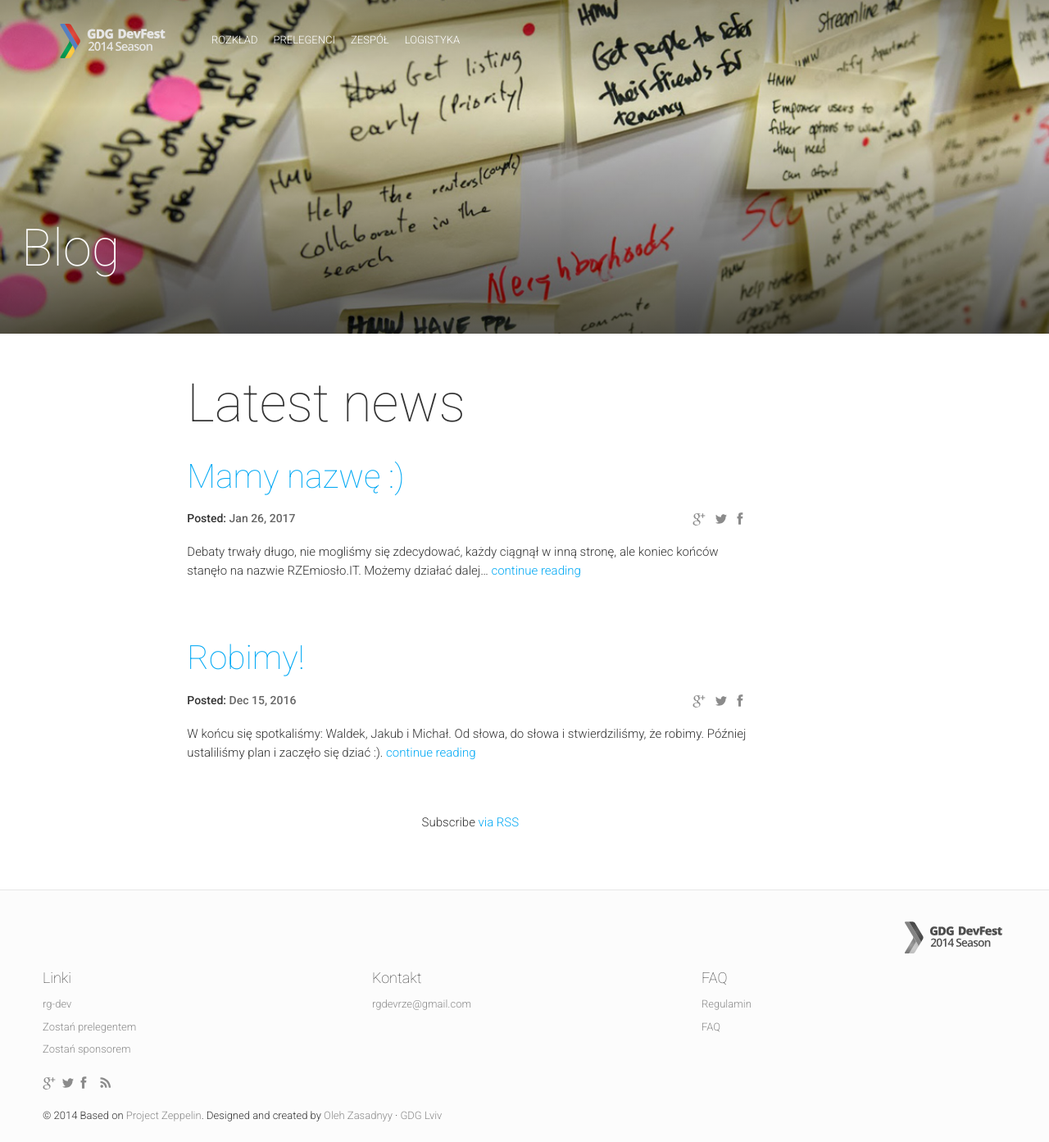
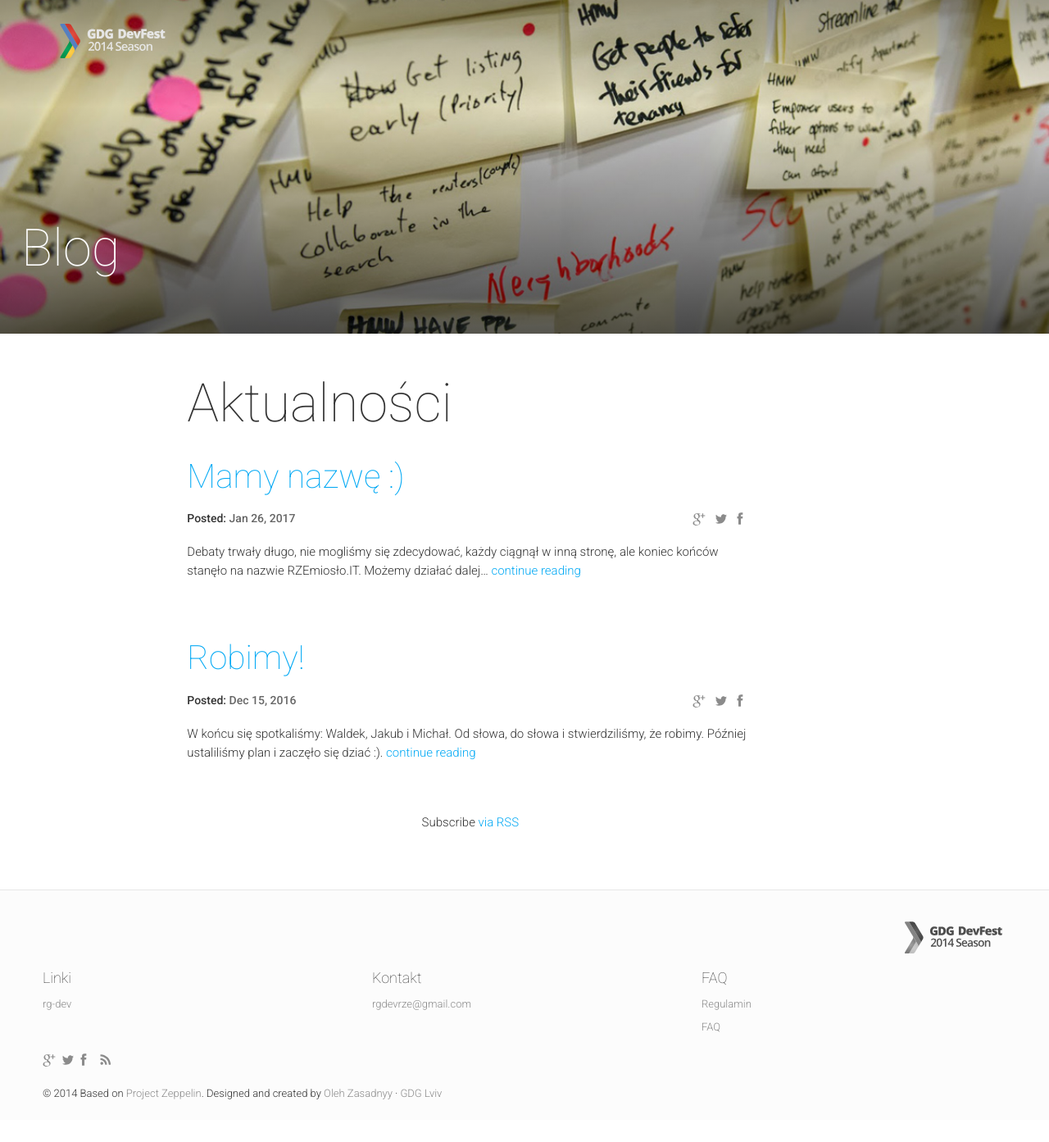
Before and after one commit to rzemioslo-it/rzemioslo-it.github.io, a Jekyll site: the page built from blog.html, in a window 1280 px wide and 1393 px high. Shown: the whole window at 82% size. Built offline with Jekyll 4.4.1, drawn with Linux system fonts in a browser that asks for light colours; nearby versions of some CDN libraries; comment, search, counter and statistics services are not loaded.

Commit message:
Layout - hide some parts for now

```diff
--- a/_config.yml
+++ b/_config.yml
@@ -41,14 +41,14 @@ c4sponsorsUrl: "TODO: /assets/GDG_DevFest_Partnership.pdf"
 # Navigation
 navigationLinks:
 # - {permalink: "/", text: "Home"}
- - {permalink: "/schedule/", text: "Rozkład"}
- - {permalink: "/speakers/", text: "Prelegenci"}
- - {permalink: "/team/", text: "Zespół"}
- - {permalink: "/logistics/", text: "Logistyka"}
-bottomNavigationLinks:
- - {link: "", text: "Zostań prelegentem"}
-rightNavigationButtons:
- - {link: "", text: "Zostań prelegentem"}
+# - {permalink: "/schedule/", text: "Rozkład"}
+# - {permalink: "/speakers/", text: "Prelegenci"}
+# - {permalink: "/team/", text: "Zespół"}
+# - {permalink: "/logistics/", text: "Logistyka"}
+#bottomNavigationLinks:
+# - {link: "", text: "Zostań prelegentem"}
+#rightNavigationButtons:
+# - {link: "", text: "Zostań prelegentem"}
 
 # Hero Block
 heroImage: "hero.jpg"
@@ -56,9 +56,9 @@ heroTitle: "RZEmiosło.IT <typeout> 2017"
 eventDate: "27 maja, 2017"
 typeoutTextValues: '"", "Rzeszów"'
 typeoutFallback: "Rzeszów"
-heroButtons:
- - {link: "", text: "Zostań prelegentem"}
- - {permalink: "/#tickets", text: "Kup bilet"}
+#heroButtons:
+# - {link: "", text: "Zostań prelegentem"}
+# - {permalink: "/#tickets", text: "Kup bilet"}
 
 # About Block
 aboutTitle: "O konferencji"
@@ -167,16 +167,14 @@ ticketsInfo: "Bilety umożliwiają wstęp na wszystkie prezentacje, przerwy kawo
 # Footer
 socialLinks:
  - {link: "https://plus.google.com/b/102444623953913144164", icon: "google-plus"}
- - {link: "https://twitter.com/intent/user?screen_name=GDGLviv", icon: "twitter"}
- - {link: "https://facebook.com/GDGLviv", icon: "facebook"}
+ - {link: "https://twitter.com/intent/user?screen_name=rgdevrze", icon: "twitter"}
+ - {link: "https://facebook.com/rgdev.rze/", icon: "facebook"}
  - {permalink: "/feed.xml", icon: "rss"}
 footerBlocks:
  -
   title: "Linki"
   links:
    - {link: "https://www.meetup.com/rg-dev/", text: "rg-dev"}
-   - {link: "", text: "Zostań prelegentem"}
-   - {link: "", text: "Zostań sponsorem"}
  -
   title: "Kontakt"
   links:
@@ -188,9 +186,9 @@ footerBlocks:
    - {permalink: "", text: "FAQ"}
 
 # Blog
-blogTitle: "Latest news"
+blogTitle: "Aktualności"
 blogCommentsEnabled: true
-discusShortName: "devfestua"
+discusShortName: "rzemiosloit"
 
 # Speakers List Block
 showSessions: true
--- a/index.html
+++ b/index.html
@@ -9,9 +9,11 @@ permalink: /
 
  {% include rockstar-speakers.html %}
 
+ {% comment %}
  {% include latest-news.html %}
 
  {% include twitter-feed.html %}
+ {% endcomment %}
 
  {% include location-map.html %}
 
@@ -21,6 +23,8 @@ permalink: /
 
  {% include subscribe.html %}
 
+ {% comment %}
  {% include tickets.html %}
 
  {% include tickets-2.html %}
+ {% endcomment %}
```
